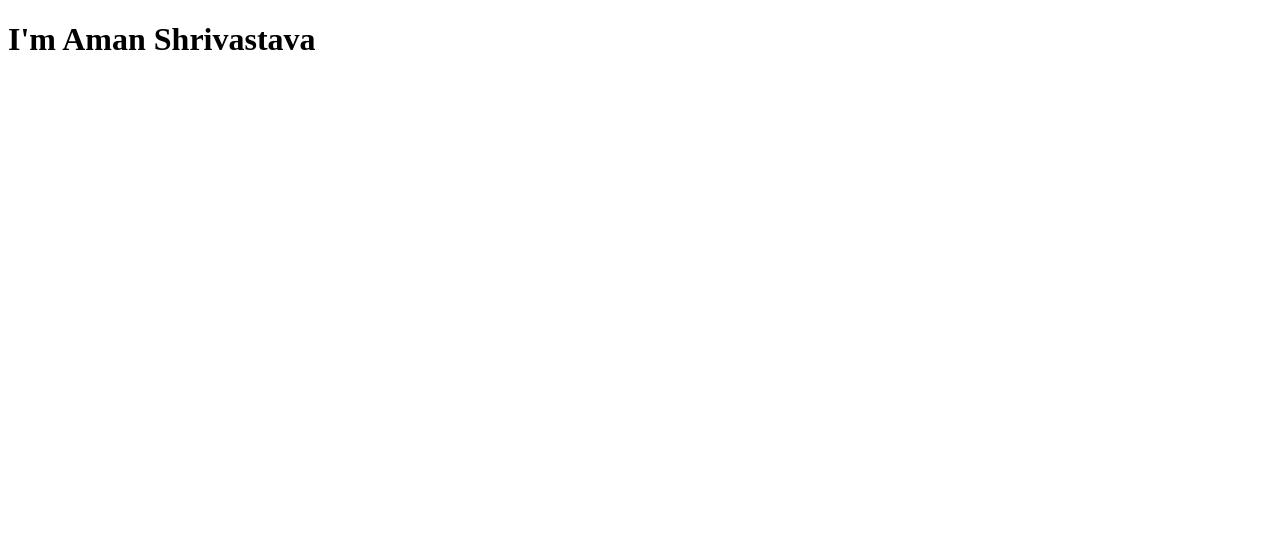
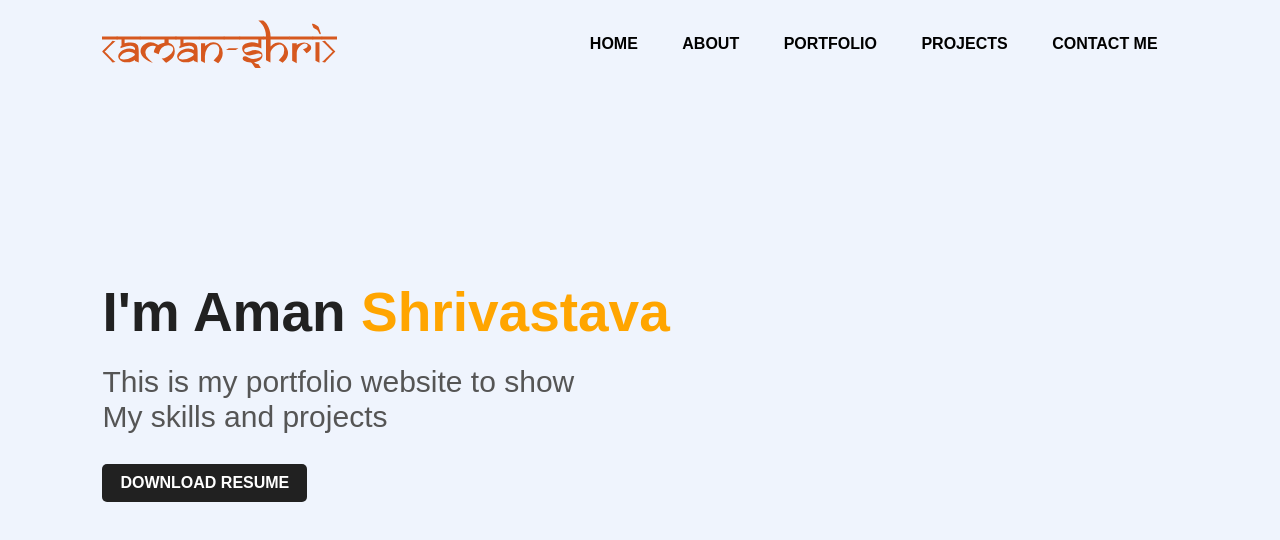
Before and after one commit to aman-shri/portfolio, a plain HTML site: page index.html in a window 1280 px wide. Drawn offline with Linux system fonts and the light colour scheme.

Commit message:
homepage and navbar

```diff
--- a/index.html
+++ b/index.html
@@ -1,13 +1,34 @@
 <!DOCTYPE html>
 <html lang="en">
+
 <head>
     <meta charset="UTF-8">
     <meta http-equiv="X-UA-Compatible" content="IE=edge">
     <meta name="viewport" content="width=device-width, initial-scale=1.0">
-    <title>amanshri portfolio</title>
+    <title>Personal Portfolio</title>
     <link rel="stylesheet" href="style.css">
 </head>
+
 <body>
-    <h1>I'm Aman Shrivastava</h1>
+    <div class="hero">
+        <nav>
+            <img src = "images/aman-shri(orange).png" class = "logo">
+            <ul>
+                <li><a href = "#">HOME</a></li>
+                <li><a href = "#">ABOUT</a></li>
+                <li><a href = "#">PORTFOLIO</a></li>
+                <li><a href = "#">PROJECTS</a></li>
+                <li><a href = "#">CONTACT ME</a></li>
+            </ul>
+        </nav>
+        <div class="detail">
+            <h1>I'm Aman <span>Shrivastava</span></h1>
+            <p>This is my portfolio website to show
+                <br>My skills and projects
+            </p>
+            <a href = "#">DOWNLOAD RESUME</a>
+        </div>
+    </div>
 </body>
+
 </html>
--- a/style.css
+++ b/style.css
@@ -0,0 +1,72 @@
+*{
+    margin: 0;
+    padding: 0;
+    font-family: sans-serif;
+
+}
+
+.hero{
+    position: relative;
+    width: 100%;
+    height: 100vh;
+    background: #eff4fd;
+}
+
+nav{
+    display: flex;
+    width: 84%;
+    margin: auto;
+    padding: 20px 0;
+    align-items: center;
+    justify-content: space-between;
+}
+
+nav ul li{
+    display: inline-block;
+    list-style: none;
+    margin: 10px 20px;
+}
+
+nav ul li a{
+    text-decoration: none;
+    color: #000;
+    font-weight: bold;
+}
+
+nav ul li a:hover{
+    color: orange;
+
+}
+
+.detail{
+    margin-left: 8%;
+    margin-top: 15%;
+}
+
+.detail h1{
+    font-size: 55px;
+    color: #212121;
+    margin-bottom: 20px;
+}
+
+span{
+    color: orange;
+}
+
+.detail p{
+    font-size: 30px;
+    color: #555;
+    line-height: 35px;
+
+}
+
+.detail a{
+    background: #212121;
+    padding: 10px 18px;
+    text-decoration: none;
+    font-weight: bold;
+    color: #fff;
+    display: inline-block;
+    margin: 30px 0;
+    border-radius: 5px;
+}
```
Also changed, not shown: Images/aman-shri(orange).png (added), Images/aman-shri.png (added), Images/logo.png (added).
